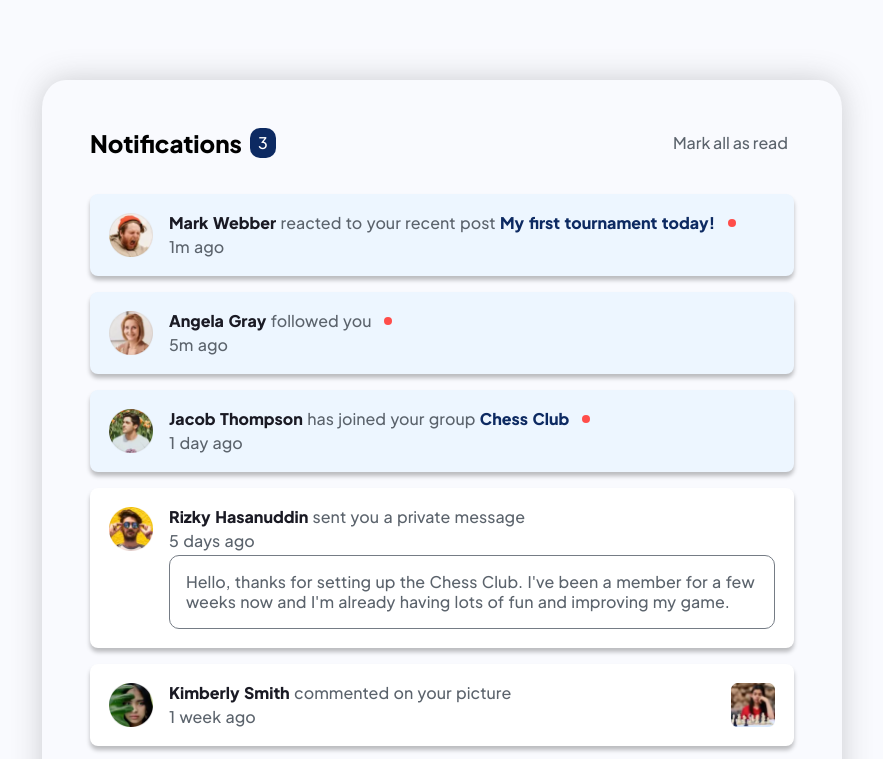
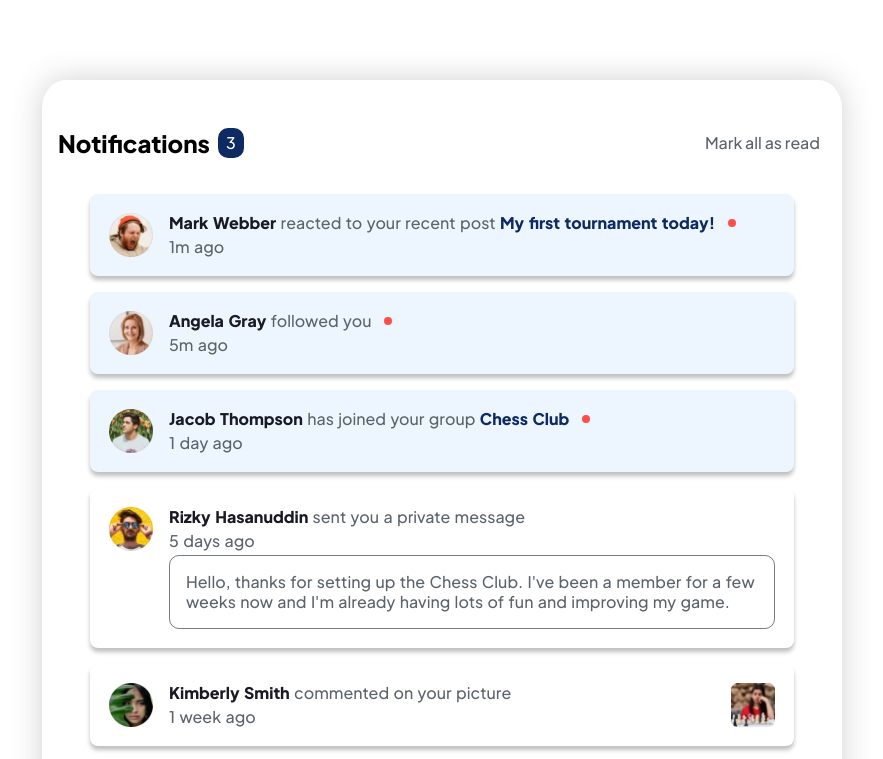
Before and after one commit to SebastianJakubowski95/Notifications-page, a plain HTML site: page index.html in a window 1280 px wide. Shown: the top 759 px of the page, without its empty margins (198-1081 px from the left). Drawn offline with Linux system fonts and the light colour scheme.

Commit message:
change index.css

```diff
--- a/index.css
+++ b/index.css
@@ -29,7 +29,7 @@ p {
   text-align: start;
 }
 body {
-  background-color: #f9fafe;
+  background-color: #ffffff;
   margin: 0 5rem;
   display: grid;
   place-items: center;
@@ -65,7 +65,7 @@ main header {
   display: flex;
   justify-content: space-between;
   align-items: center;
-  padding: 0 2rem 1rem;
+  padding: 0 0rem 1rem;
   gap: 0.2rem;
 }
 header > div {
```
